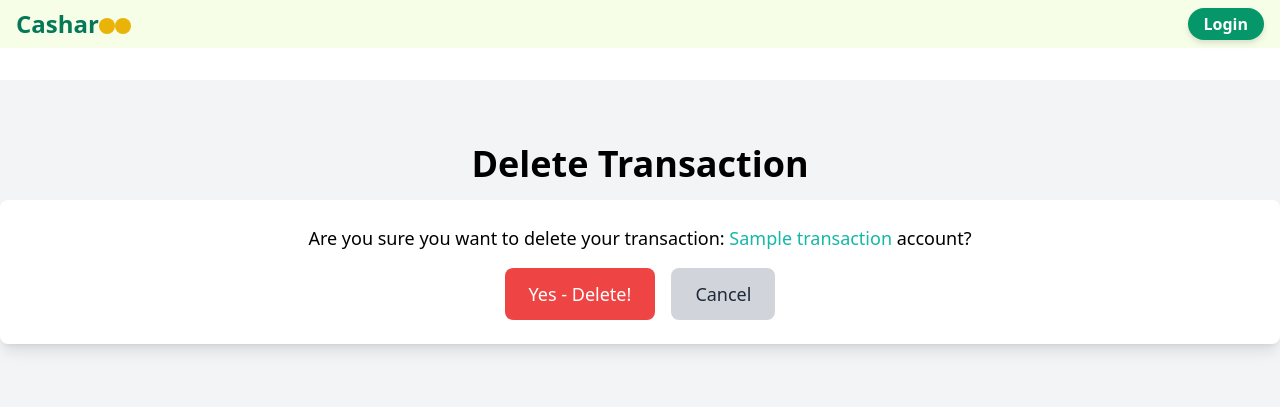
After one commit to pkeen/casharoo, a Django app: page /accounts/1/transaction/delete/ in a window 1280 px wide. The commit adds this page. Shown: the top 407 px of the page. Run offline with Django 4.2, Linux system fonts and the light colour scheme; tables that the repository leaves empty hold one stand-in row (values such as "Sample post"); style sheets or scripts are compiled from the project's sources; some libraries are stand-ins or nearby versions.

Commit message:
work in progress on transaction forms

```diff
--- a/main_app/templates/main_app/account_detail.html
+++ b/main_app/templates/main_app/account_detail.html
@@ -21,7 +21,7 @@
   </div>
 </div>
 
-<h2 class="text-xl font-semibold mt-8">Transaction History</h2>
+<h2 class="text-xl font-semibold mt-8">Transaction History <a>+</a></h2>
     <ul class="mt-4">
       {% for transaction in transaction_list %}
         <li class="mb-2">
--- /dev/null
+++ b/main_app/templates/main_app/transaction_confirm_delete.html
@@ -0,0 +1,19 @@
+{% extends 'base.html' %}
+
+{% block content %}
+  <div class="bg-gray-100 py-16">
+    <div class="container mx-auto text-center">
+      <h1 class="text-4xl font-semibold mb-4">Delete Transaction</h1>
+      <div class="bg-white shadow-lg rounded-lg p-6">
+        <h4 class="text-lg font-medium mb-4">Are you sure you want to delete your transaction: <span class="text-teal-500">{{transaction.title}}</span> account?</h4>
+        <form action="" method="POST">
+          {% csrf_token %}
+          <div class="flex justify-center">
+            <input type="submit" value="Yes - Delete!" class="btn bg-red-500 hover:bg-red-600 text-white px-6 py-3 rounded-lg font-medium text-lg transition duration-300 mr-4">
+            <a href="{% url 'account_detail' transaction.account.id %}" class="btn bg-gray-300 hover:bg-gray-400 text-gray-800 px-6 py-3 rounded-lg font-medium text-lg transition duration-300">Cancel</a>
+          </div>
+        </form>
+      </div>
+    </div>
+  </div>
+{% endblock %}
--- a/main_app/views.py
+++ b/main_app/views.py
@@ -63,7 +63,7 @@ class TransactionCreate(CreateView):
 
 class TransactionUpdate(UpdateView):
     model = Transaction
-    fields = "__all__"
+    fields = ["title","date", "amount", "category", "processed"]
 
 
 class TransactionDelete(DeleteView):
```
Also changed, not shown: main_app/templates/main_app/transaction_form.html (added, +25 -0 lines).
